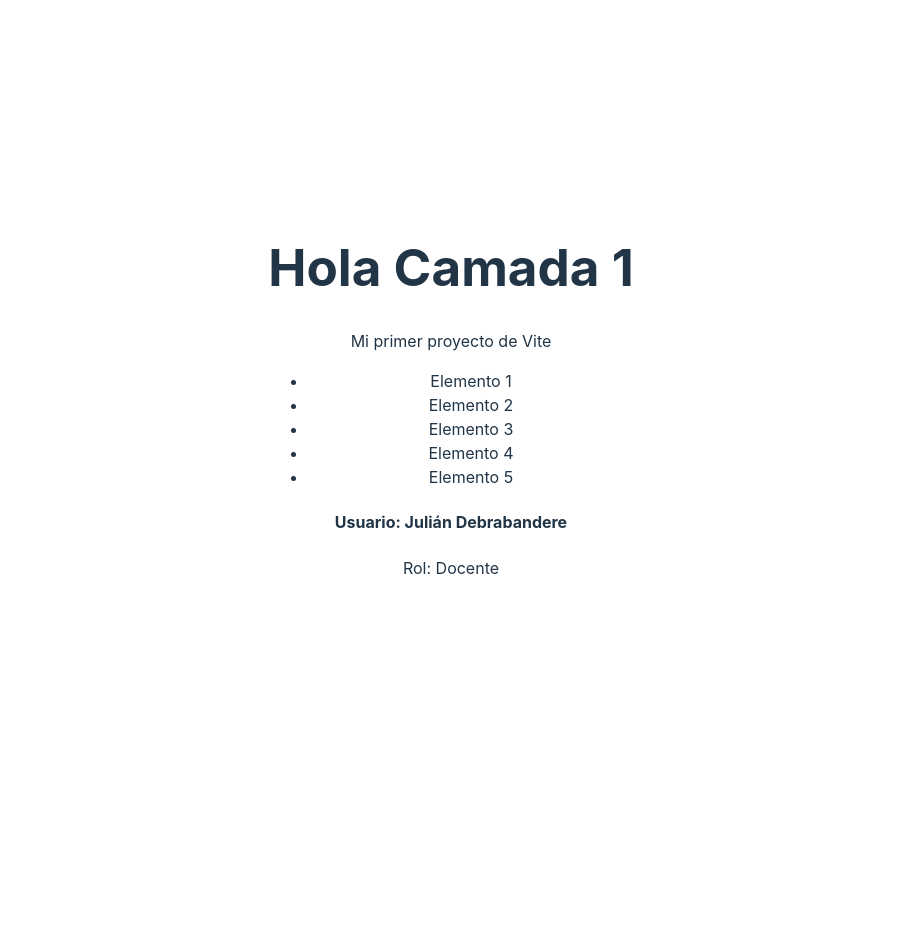
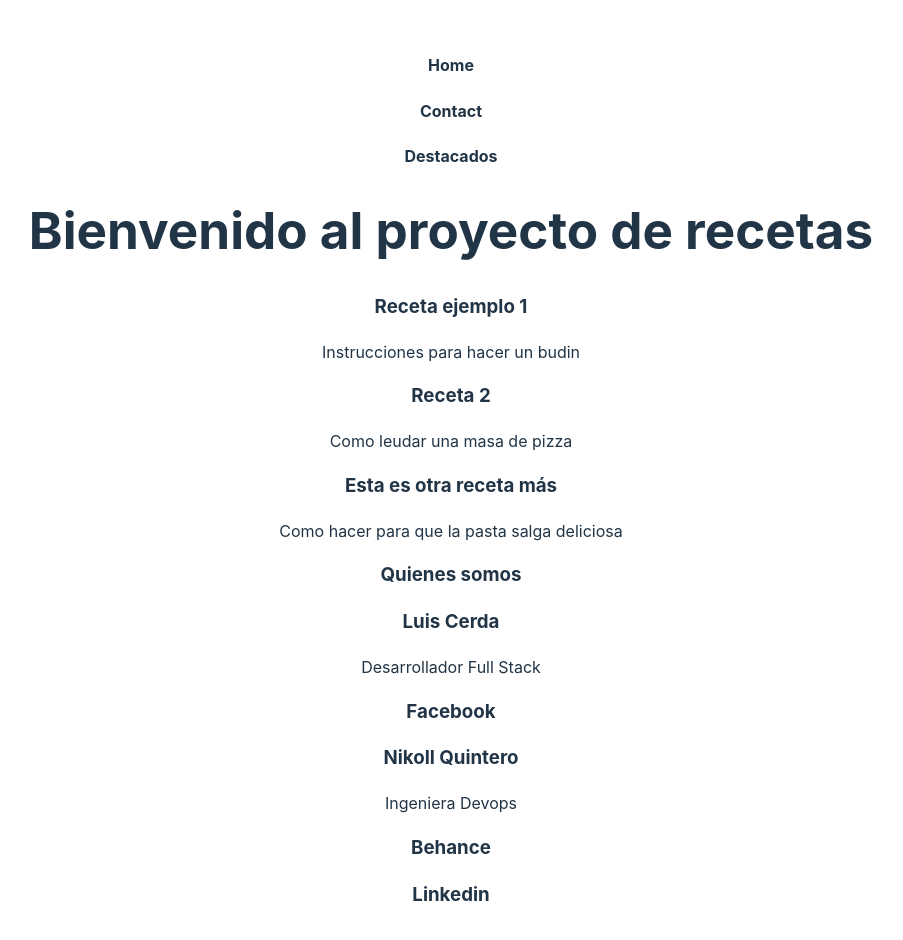
Before and after one commit to juliandevbra/recetas-c1, a React (Vite) app: page / in a window 1280 px wide. Shown: the top 940 px of the page, without its empty margins (189-1092 px from the left). Before the commit the page ends 800 px from the top, so only its background shows below. Built offline with nearby package versions, Linux system fonts and the light colour scheme; the HTML template or start-up script is replaced by a standard one.

Commit message:
Clase 3: Componentes, Props, Children y Fragment

```diff
--- a/src/App.jsx
+++ b/src/App.jsx
@@ -1,19 +1,27 @@
 import "./App.css";
-import Articulo from "./Articulo";
+import Card from "./Components/Card";
+import Navbar from "./Components/Navbar";
 
 function App() {
   return (
     <>
-      <h1>Hola Camada 1</h1>
-      <p>Mi primer proyecto de Vite</p>
-      <ul>
-        <li>Elemento 1</li>
-        <li>Elemento 2</li>
-        <li>Elemento 3</li>
-        <li>Elemento 4</li>
-        <li>Elemento 5</li>
-      </ul>
-      <Articulo />
+      <Navbar />
+      <h1>Bienvenido al proyecto de recetas</h1>
+      <Card title="Receta ejemplo 1" text="Instrucciones para hacer un budin" />
+      <Card title="Receta 2" text="Como leudar una masa de pizza" />
+      <Card
+        title="Esta es otra receta más"
+        text="Como hacer para que la pasta salga deliciosa"
+      />
+
+      <h3>Quienes somos</h3>
+      <Card title="Luis Cerda" text="Desarrollador Full Stack">
+        <h3>Facebook</h3>
+      </Card>
+      <Card title="Nikoll Quintero" text="Ingeniera Devops">
+        <h3>Behance</h3>
+        <h3>Linkedin</h3>
+      </Card>
     </>
   );
 }
--- a/src/Articulo.jsx
+++ /dev/null
@@ -1,9 +0,0 @@
-const Articulo = () => {
-  return (
-    <article>
-      <h4>Usuario: Julián Debrabandere</h4>
-      <p>Rol: Docente</p>
-    </article>
-  );
-};
-export default Articulo;
--- /dev/null
+++ b/src/Components/Card.jsx
@@ -0,0 +1,13 @@
+const Card = ({ title, text, children }) => {
+  //   console.log(props);
+  console.log(title, text, children);
+  return (
+    <div className="card-container">
+      <h3>{title}</h3>
+      <p>{text}</p>
+      {children}
+    </div>
+  );
+};
+
+export default Card;
--- /dev/null
+++ b/src/Components/Navbar.jsx
@@ -0,0 +1,10 @@
+const Navbar = () => {
+  return (
+    <nav>
+      <h4>Home</h4>
+      <h4>Contact</h4>
+      <h4>Destacados</h4>
+    </nav>
+  );
+};
+export default Navbar;
```
